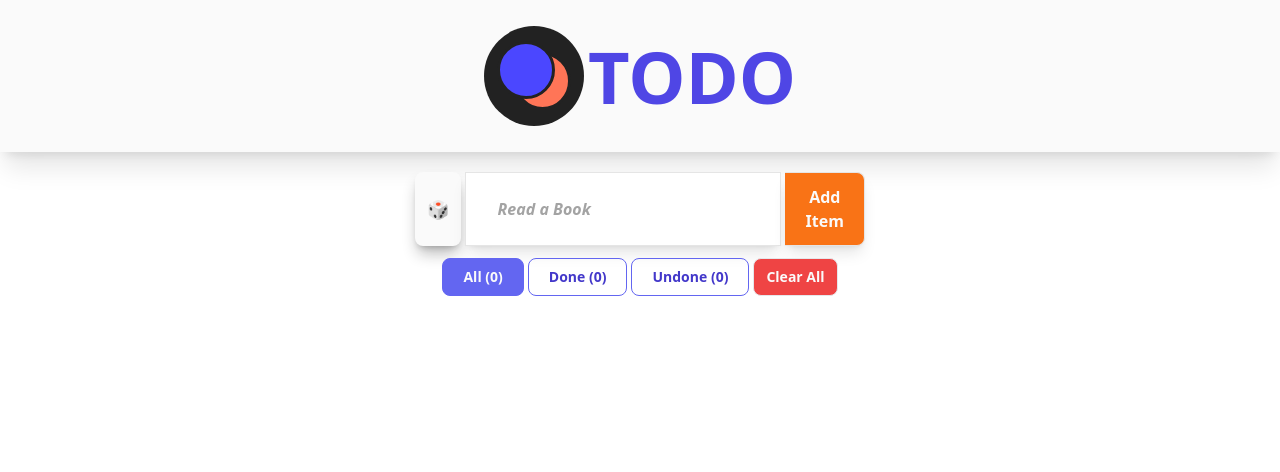
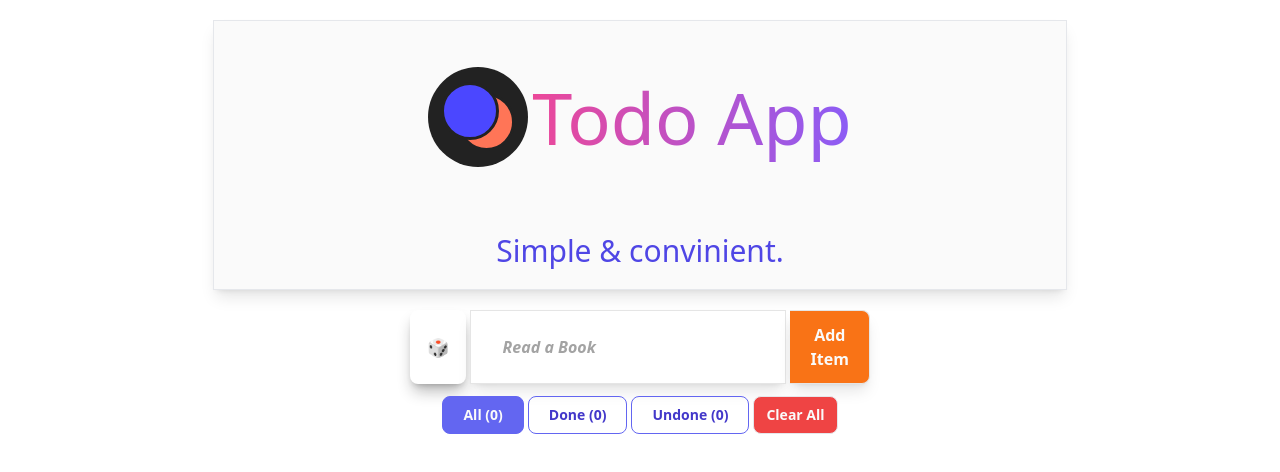
Before and after one commit to sandrinjoy/todoapp-typescript-nextjs-tailwind, a Next.js app: page / in a window 1280 px wide. Shown: the top 472 px of the page. Built offline with nearby package versions, Linux system fonts and the light colour scheme.

Commit message:
final css

```diff
--- /dev/null
+++ b/components/ClearTodo.tsx
@@ -0,0 +1,12 @@
+import React from 'react';
+
+export default function ClearTodo({setTodoList}) {
+  const handleClear:()=>void = () =>{
+    setTodoList([])
+  }
+  return (
+  <button className='bg-red-500 border  text-neutral-50 px-3 text-sm py-2 font-semibold hover:bg-red-600 transition active:bg-red-700 rounded-lg' onClick={handleClear}>
+  Clear All
+</button>
+  );
+}
--- /dev/null
+++ b/components/NewItem.tsx
@@ -0,0 +1,59 @@
+import React ,{useState,FormEvent,ChangeEvent} from 'react'
+import { nanoid } from 'nanoid'
+import InputForm from '../components/InputForm'
+let t=0;
+export default function NewItem({setTodoList}) {
+
+  const [inputText,setInputText] =useState<string>('')
+  const [loading,setLoading] =useState<boolean>(false)
+  const handleAddItem = (e:FormEvent<HTMLFormElement>) => {
+    e.preventDefault();
+    if(inputText!==null &&  inputText.length!==0)
+       {
+        setTodoList(prevTodo=> [...prevTodo,{
+          id:nanoid(),
+        name:inputText,
+      status:false}])
+
+      setInputText('')
+       }
+  }
+  const addRandomItem :()=>void = () =>{
+
+    const now=Date.now()
+
+    if((now-t)>1000){
+      setLoading(true)
+    fetch('https://random-data-api.com/api/food/random_food')
+    .then(res=>res.json())
+    .then(t=>
+     {
+      setTodoList(prevTodo=> [...prevTodo,{
+        id:nanoid(),
+      name:t.dish,
+    status:false}])
+    setLoading(false)
+     }
+
+    )
+
+    t=now
+      }
+  }
+  const handleInput = (e:ChangeEvent<HTMLInputElement>) =>{
+
+    setInputText(e.target.value)
+  }
+  return (
+    <>
+    <button type='button' onClick={addRandomItem} className='bg-white shadow-lg shadow-neutral-900/30 border-1 transition  text-neutral-50 px-3 text-lg font-semibold hover:bg-neutral-100  active:bg-neutral-300  rounded-lg'  >
+     {loading? (
+
+  <div className="animate-spin rounded-full h-8 w-8 border-b-2 border-blue-500"></div>
+): ( <div className=" h-8 w-8 flex justify-center items-center">🎲</div>)}
+  </button>
+        <InputForm data={inputText} OnInput={handleInput} OnAdd={handleAddItem}/>
+
+    </>
+  )
+}
--- a/components/todoItem/ClearTodo.tsx
+++ /dev/null
@@ -1,9 +0,0 @@
-import React from 'react';
-
-export default function ClearTodo({OnRemove}) {
-  return (
-    <button className='bg-red-600 text-neutral-50 px-3 text-lg hover:bg-red-400 active:bg-red-500' onClick={OnRemove}>
-    Clear
-  </button>
-  );
-}
--- a/pages/index.tsx
+++ b/pages/index.tsx
@@ -1,59 +1,39 @@
 import Head from 'next/head'
+import { ChangeEvent, useState,useEffect }  from 'react'
+import Image from 'next/image'
+
+
 import TodoItem from '../components/todoItem/TodoItem'
-import { ChangeEvent, FormEvent, useState,useEffect }  from 'react'
-import InputForm from '../components/InputForm'
-import { nanoid } from 'nanoid'
-import Image from 'next/image'
+import NewItem from '../components/NewItem';
+import ClearTodo from '../components/ClearTodo';
+
 export interface Itodo {
   id: string;
   name: string;
   status:boolean;
 }
 type Filters=('All' | 'Done' | 'Undone');
+
+
 const FILTER_MAP={
-  All:()=>true,
+  All: ():Function=> boolean =>true,
   Done:todo=>todo.status,
   Undone:todo=>!todo.status
 }
 const FILTER_NAMES=Object.keys(FILTER_MAP)
-let t=0;
+
 export default function IndexPage() {
 
   const [todoList,setTodoList] =useState<Itodo[] | []>([])
   const [filter,setFilter]=useState<Filters>('All')
-  const [inputText,setInputText] =useState<string>('')
-
-  const handleAddItem = (e:FormEvent<HTMLFormElement>) => {
-    e.preventDefault();
-    if(inputText!==null &&  inputText.length!==0)
-       {
-        setTodoList(prevTodo=> [...prevTodo,{
-          id:nanoid(),
-        name:inputText,
-      status:false}])
-
-      setInputText('')
-       }
-  }
-  const handleFilter=(e:Filters)=>{
+  const handleFilter:(e:Filters)=>void=(e)=>{
     setFilter(e)
   }
-
-
-  const handleClear = () =>{
-
-    setInputText('')
-    setTodoList([])
-  }
-  const handleInput = (e:ChangeEvent<HTMLInputElement>) =>{
-
-    setInputText(e.target.value)
-  }
-  const handleRemoveItem = (id:string) =>{
+  const handleRemoveItem:(id:string)=>void = (id) =>{
         setTodoList(todoList.filter(item =>item['id']!==id))
 
   }
-  const handleEditItem = (id:string,text:string) =>{
+  const handleEditItem:(id:string,text:string)=>void = (id,text) =>{
     let temp = [...todoList]
         temp.map((item,index)=>{
           if(item.id===id){
@@ -63,7 +43,7 @@ export default function IndexPage() {
         setTodoList(temp)
 
   }
-  const handleComplete = (e:ChangeEvent<HTMLInputElement>,id:string) =>{
+  const handleComplete:(e:ChangeEvent<HTMLInputElement>,id:string)=>void = (e,id) =>{
     let temp = [...todoList]
         temp.map((item,index)=>{
           if(item.id===id){
@@ -78,7 +58,7 @@ export default function IndexPage() {
         setTodoList(temp)
 
   }
-  const  renderFilters = () :JSX.Element[]=> {
+  const  renderFilters:()=>JSX.Element[] = () => {
     return FILTER_NAMES.map((x:Filters,index:number)=>{
     return  (
         <button type='button' key={index} name={x} onClick={()=>handleFilter(x)} className={filter!==x?'font-semibold text-sm px-5 py-2 text-indigo-700 transition-colors duration-150 border border-indigo-500 rounded-lg focus:shadow-outline hover:bg-indigo-500 hover:text-indigo-100':'text-sm font-semibold py-2  px-5 text-neutral-50 bg-indigo-500 transition-colors duration-150 border border-indigo-500 rounded-lg focus:shadow-outline hover:bg-indigo-500 hover:text-indigo-100'}>
@@ -87,7 +67,7 @@ export default function IndexPage() {
       )
     })
   }
-  const  renderList = () :JSX.Element[] => {
+  const  renderList :()=>JSX.Element[]= () => {
     return todoList
       ?.filter(FILTER_MAP[filter])
       ?.map((x: Itodo)=>{
@@ -100,19 +80,7 @@ export default function IndexPage() {
 
   }
 
-  const addRandomItem= () =>{
-    const now=Date.now()
-    if((now-t)>1000){
-    fetch('https://random-data-api.com/api/food/random_food')
-    .then(res=>res.json())
-    .then(t=>
-      setTodoList(prevTodo=> [...prevTodo,{
-        id:nanoid(),
-      name:t.dish,
-    status:false}]) )
-    t=now
-      }
-  }
+
   return (
   <>
           <Head>
@@ -126,27 +94,26 @@ export default function IndexPage() {
 <link rel="manifest" href="/site.webmanifest"></link>
 
       </Head>
-    <header className='bg-neutral-50 shadow-xl'>
+    <header className='bg-neutral-50 shadow-lg border  w-8/12 mx-auto my-5'>
     <div className='flex justify-center items-center py-5 mb-5 gap-1 px-5'>
     <Image src='/logo.svg' width={100} height={100}  className='rounded-full'/>
-    <h1 className='text-4xl md:text-7xl font-bold text-center my-5 text-indigo-600 '>TODO</h1>
+    <div className="text-4xl md:text-7xl font-light text-center my-5 text-indigo-600">
+  <h1 className="  bg-clip-text text-transparent bg-gradient-to-r from-pink-500 to-violet-500 py-5">
+  Todo App
+  </h1>
+</div>
+
     </div>
+    <h2 className='text-xl md:text-3xl font-light text-center my-5 text-indigo-600 '>Simple &amp; convinient.</h2>
 </header>
   <div className="flex justify-center px-5 gap-1">
-  <button type='button' onClick={addRandomItem} className='bg-neutral-50 shadow-lg shadow-neutral-900/30 border-1 transition  text-neutral-50 px-3 text-lg font-semibold hover:bg-neutral-200  active:bg-neutral-3 00  rounded-lg'  >
-    🎲
-  </button>
-<InputForm data={inputText} OnInput={handleInput} OnAdd={handleAddItem}/>
-
+   <NewItem setTodoList={setTodoList}/>
   </div>
   <div className='flex justify-center flex-wrap items-center gap-1 my-3 px-5'>
  {renderFilters()}
- <button className='bg-red-500 border  text-neutral-50 px-3 text-sm py-2 font-semibold hover:bg-red-600 transition active:bg-red-700 rounded-lg' onClick={handleClear}>
-    Clear All
-  </button>
+ <ClearTodo  setTodoList={setTodoList}/>
 </div>
   <div className='flex flex-col justify-center items-center px-3 '>
-
     {renderList()}
   </div>
 </>
```
